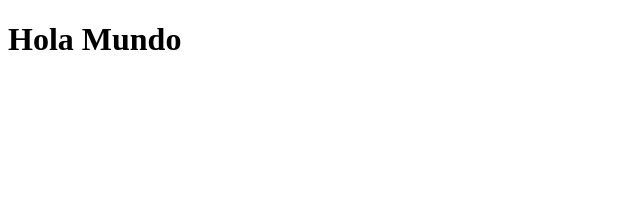
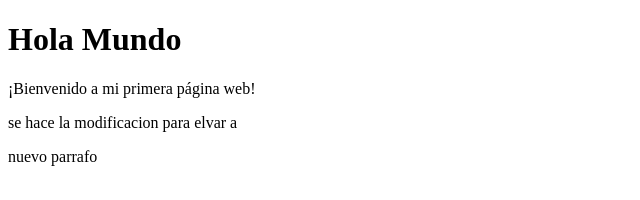
Before and after one commit to Eden-Solis-Bustinza/proyectos_personales, a plain HTML site: page index.html in a window 1280 px wide. Shown: the whole page, without its empty margins (0-640 px from the left). Drawn offline with Linux system fonts and the light colour scheme.

Commit message:
Modifiqué index.html con hola mundo

```diff
--- a/index.html
+++ b/index.html
@@ -7,5 +7,8 @@
 </head>
 <body>
     <h1>Hola Mundo</h1>
+    <p>¡Bienvenido a mi primera página web!</p>
+    <p>se hace la modificacion para elvar a</p>
+    <p>nuevo parrafo</p>
 </body>
 </html>
```
